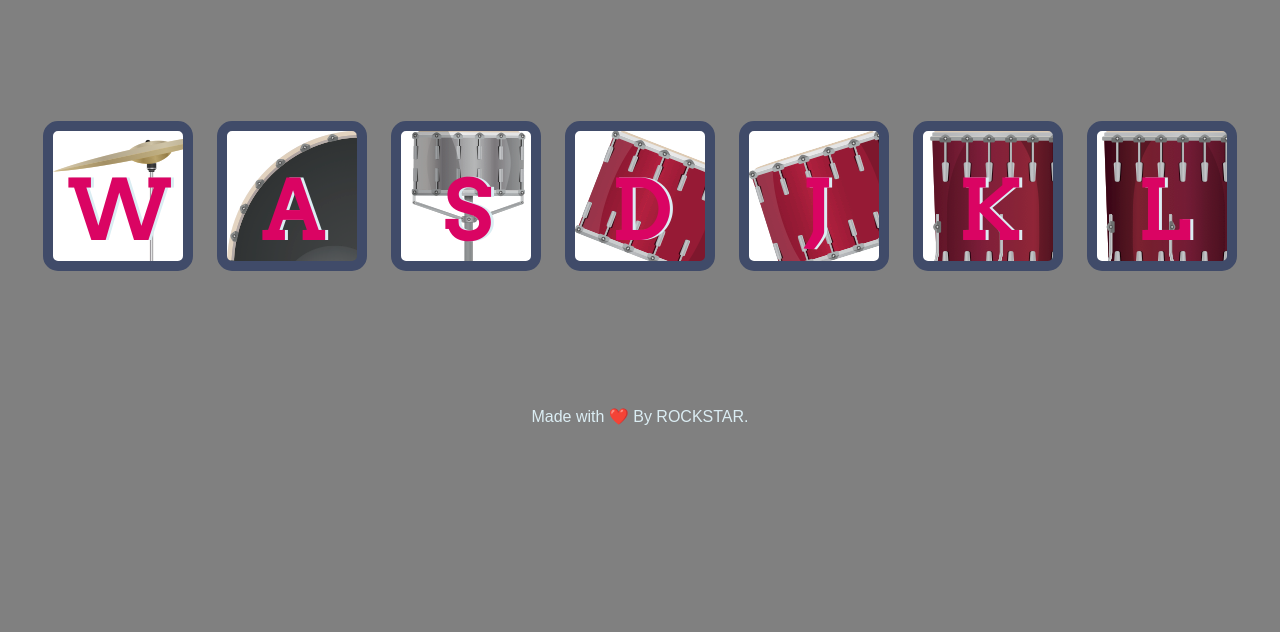
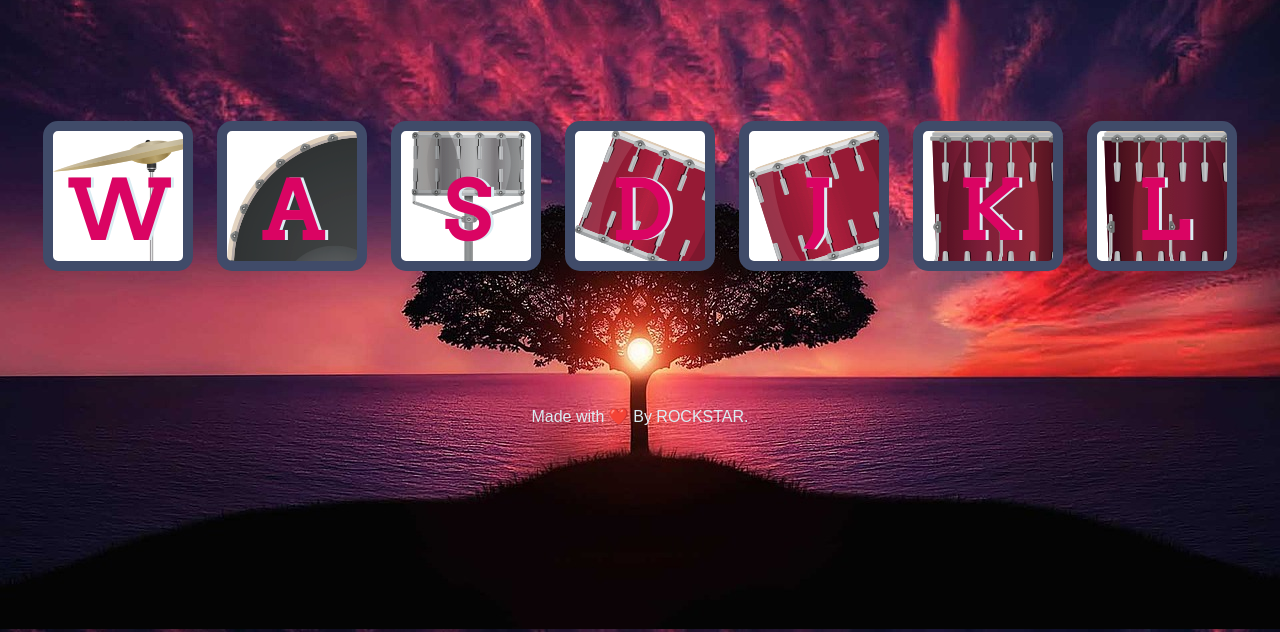
Before and after one commit to yuvarockstar/DrumKit, a plain HTML site: page index.html in a window 1280 px wide. Shown: the part 168-800 px from the top of the page. Drawn offline with Linux system fonts and the light colour scheme.

Commit message:
Update styles.css

```diff
--- a/styles.css
+++ b/styles.css
@@ -1,6 +1,7 @@
 body {
   text-align: center;
   background-color: grey;
+  background-image: url("images/a.jpg");
 }
 
 h1 {
```
